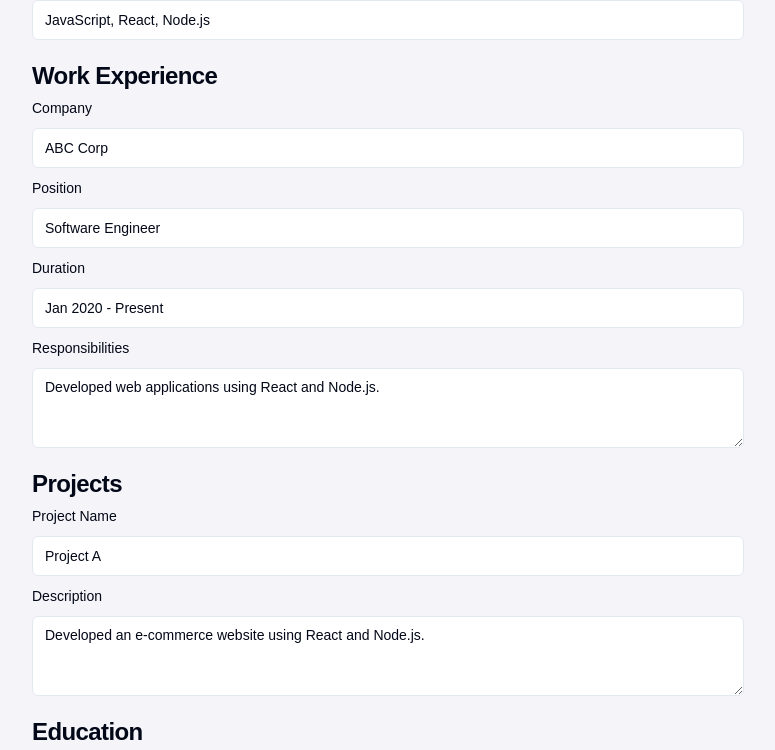
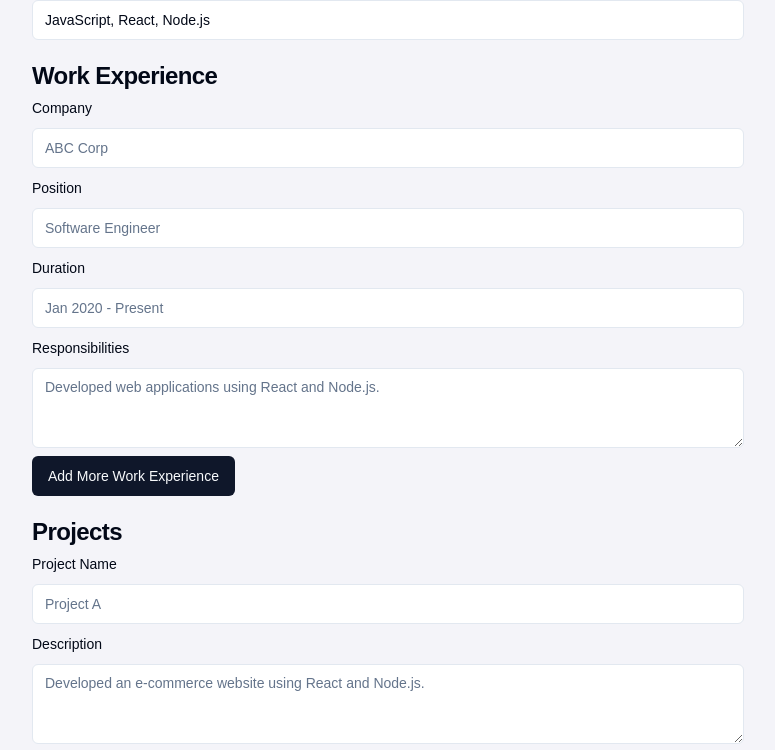
Before and after one commit to Pravin1616/ease-my-cv, a React (Create React App) app: page / in a window 1280 px wide. Shown: the part 820-1570 px from the top of the page, without its empty margins (252-1027 px from the left). Built offline with nearby package versions, Linux system fonts and the light colour scheme; the HTML template or start-up script is replaced by a standard one.

Commit message:
Modified json and form component

```diff
--- a/src/components/templates/standard/ResumeForm.tsx
+++ b/src/components/templates/standard/ResumeForm.tsx
@@ -1,7 +1,7 @@
 import React from 'react';
-import { useForm, SubmitHandler, FormProvider, FieldErrors } from 'react-hook-form';
+import { useForm, useFieldArray, FormProvider, SubmitHandler } from 'react-hook-form';
 import { zodResolver } from '@hookform/resolvers/zod';
-import { z, ZodType, ZodObject } from 'zod';
+import { z } from 'zod';
 
 import template from '../../../json/template_1.json';
 import { FormControl, FormItem, FormLabel, FormMessage } from '../../../@/components/ui/form';
@@ -32,31 +32,24 @@ interface Template {
 const typedTemplate = template as Template;
 
 // Function to dynamically create a Zod schema
-const createSchema = (sections: Section[]): ZodObject<any> => {
-  const shape: Record<string, ZodType<any>> = {};
+const createSchema = (sections: Section[]) => {
+  const shape: Record<string, any> = {};
 
   sections.forEach((section) => {
+    if (section.id === 'work_experience' || section.id === 'projects') {
+      shape[section.id] = z.array(
+        z.object(
+          section.fields.reduce((acc, field) => {
+            acc[field.name] = z.string().min(1, `${field.label} is required`);
+            return acc;
+          }, {} as Record<string, any>)
+        )
+      );
+    } else {
       section.fields.forEach((field) => {
-      switch (field.type) {
-        case 'text':
         shape[field.name] = z.string().min(1, `${field.label} is required`);
-          break;
-        case 'email':
-          shape[field.name] = z.string().email('Invalid email address');
-          break;
-        case 'tel':
-          shape[field.name] = z.string().min(10, 'Phone number should be at least 10 digits');
-          break;
-        case 'url':
-          shape[field.name] = z.string().url('Invalid URL');
-          break;
-        case 'textarea':
-          shape[field.name] = z.string().min(1, `${field.label} is required`);
-          break;
-        default:
-          shape[field.name] = z.string();
+      });
     }
-    });
   });
 
   return z.object(shape);
@@ -70,14 +63,28 @@ const ResumeForm: React.FC = () => {
   const methods = useForm<FormData>({
     resolver: zodResolver(schema),
     defaultValues: typedTemplate.sections.reduce((acc, section) => {
+      if (section.id === 'work_experience' || section.id === 'projects') {
+        acc[section.id] = [{}]; // initialize with an empty object for dynamic arrays
+      } else {
         section.fields.forEach((field) => {
           acc[field.name] = field.default;
         });
+      }
       return acc;
     }, {} as Record<string, any>)
   });
 
-  const { register, handleSubmit, formState: { errors } } = methods;
+  const { register, handleSubmit, control, formState: { errors } } = methods;
+
+  const { fields: workExperienceFields, append: appendWorkExperience } = useFieldArray({
+    control,
+    name: 'work_experience'
+  });
+
+  const { fields: projectFields, append: appendProject } = useFieldArray({
+    control,
+    name: 'projects'
+  });
 
   const onSubmit: SubmitHandler<FormData> = (data) => {
     console.log(data);
@@ -90,7 +97,56 @@ const ResumeForm: React.FC = () => {
           {typedTemplate.sections.map((section) => (
             <div key={section.id} className="space-y-2">
               {section.title && <h3 className="text-2xl font-semibold leading-none tracking-tight">{section.title}</h3>}
+              {section.id === 'work_experience' && (
+                <>
+                  {workExperienceFields.map((item, i) => (
+                    <div key={item.id} className="space-y-2">
                       {section.fields.map((field) => (
+                        <FormItem key={field.name}>
+                          <FormLabel htmlFor={`work_experience.${i}.${field.name}`}>{field.label}</FormLabel>
+                          <FormControl>
+                            {field.type === 'textarea' ? (
+                              <Textarea id={`work_experience.${i}.${field.name}`} {...register(`work_experience.${i}.${field.name}` as const)} placeholder={field.default} />
+                            ) : (
+                              <Input id={`work_experience.${i}.${field.name}`} {...register(`work_experience.${i}.${field.name}` as const)} placeholder={field.default} />
+                            )}
+                          </FormControl>
+                          <FormMessage>{errors?.work_experience?.[i]?.[field.name]?.message}</FormMessage>
+                        </FormItem>
+                      ))}
+                    </div>
+                  ))}
+                  <Button type="button" onClick={() => appendWorkExperience({})}>
+                    Add More Work Experience
+                  </Button>
+                </>
+              )}
+              {section.id === 'projects' && (
+                <>
+                  {projectFields.map((item, i) => (
+                    <div key={item.id} className="space-y-2">
+                      {section.fields.map((field) => (
+                        <FormItem key={field.name}>
+                          <FormLabel htmlFor={`projects.${i}.${field.name}`}>{field.label}</FormLabel>
+                          <FormControl>
+                            {field.type === 'textarea' ? (
+                              <Textarea id={`projects.${i}.${field.name}`} {...register(`projects.${i}.${field.name}` as const)} placeholder={field.default} />
+                            ) : (
+                              <Input id={`projects.${i}.${field.name}`} {...register(`projects.${i}.${field.name}` as const)} placeholder={field.default} />
+                            )}
+                          </FormControl>
+                          <FormMessage>{errors?.projects?.[i]?.[field.name]?.message}</FormMessage>
+                        </FormItem>
+                      ))}
+                    </div>
+                  ))}
+                  <Button type="button" onClick={() => appendProject({})}>
+                    Add More Projects
+                  </Button>
+                </>
+              )}
+              {section.id !== 'work_experience' && section.id !== 'projects' &&
+                section.fields.map((field) => (
                   <FormItem key={field.name}>
                     <FormLabel htmlFor={field.name}>{field.label}</FormLabel>
                     <FormControl>
@@ -100,7 +156,7 @@ const ResumeForm: React.FC = () => {
                         <Input id={field.name} {...register(field.name)} placeholder={field.default} />
                       )}
                     </FormControl>
-                  <FormMessage>{(errors as FieldErrors<FormData> | any)[field.name]?.message}</FormMessage>
+                    <FormMessage>{(errors as any)[field.name]?.message}</FormMessage>
                   </FormItem>
                 ))}
             </div>
```
Lines whose indentation alone changed are shown as unchanged.
